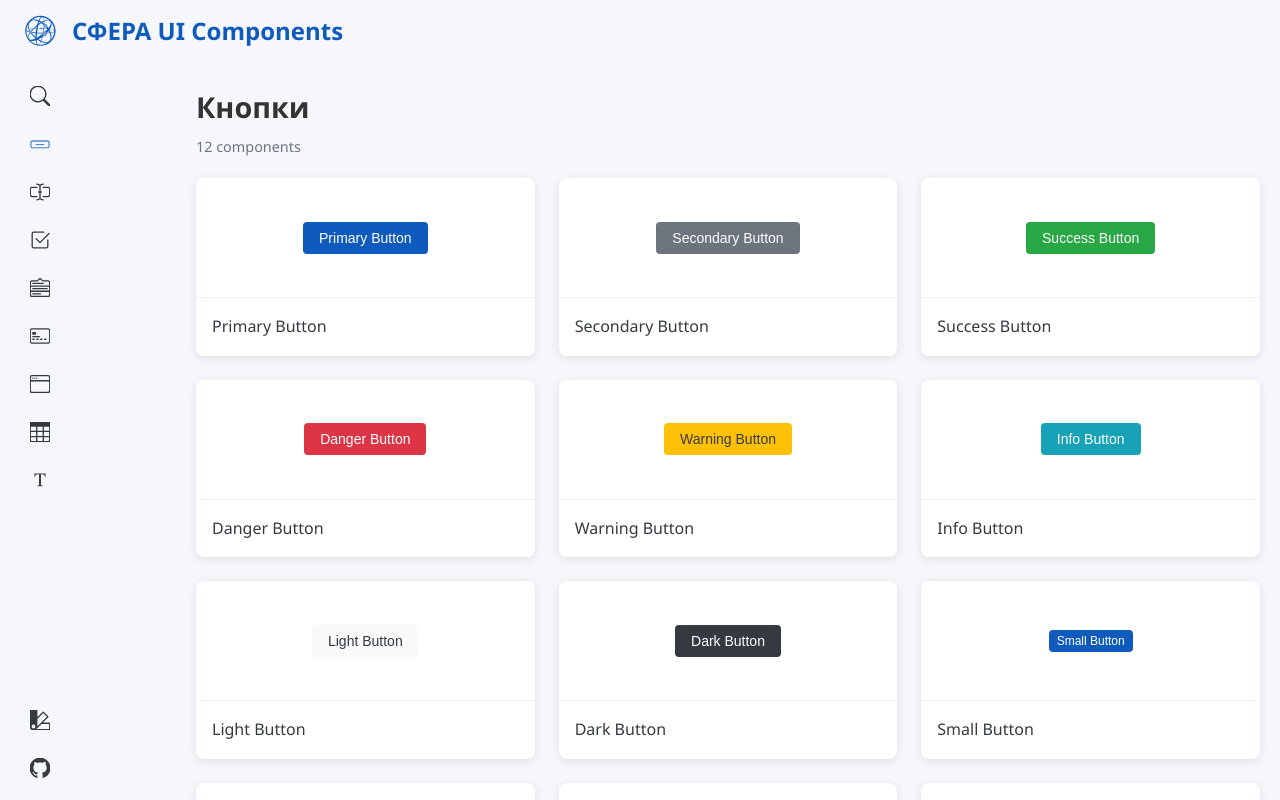
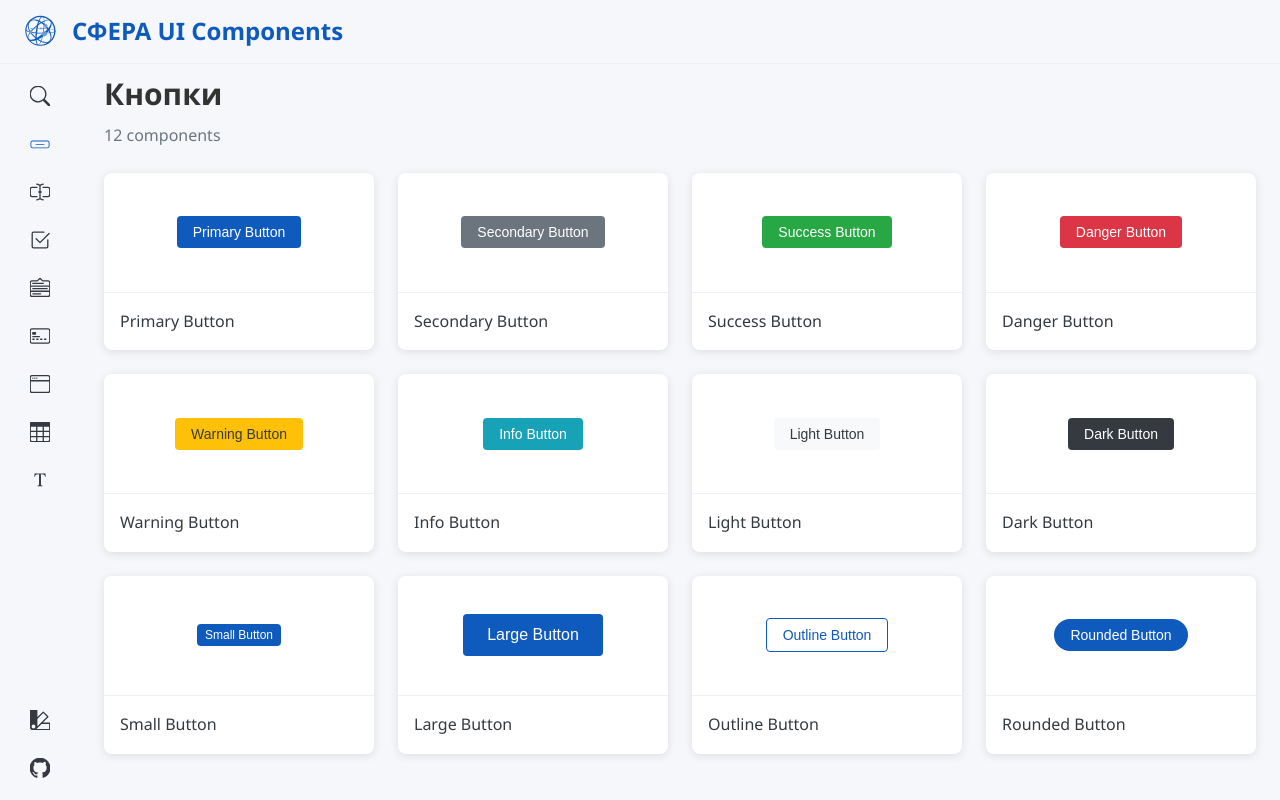
Before and after one commit to nikita20002000/sphere-web-fragments, a React (Vite) app: page / in a window 1280 px wide. Built offline with nearby package versions, Linux system fonts and the light colour scheme.

Commit message:
Fix: main page styles in _app.scss was fixed

```diff
--- a/src/styles/_app.scss
+++ b/src/styles/_app.scss
@@ -40,24 +40,23 @@ body {
 /* Content */
 .content {
   flex-grow: 1;
-  padding: 20px;
-  margin-left: 6rem;
+  padding: $spacing-s $spacing-lg ;
   transition: var(--transition);
 }
 
 .category-header {
-  margin-bottom: 20px;
+  margin-bottom: $spacing-lg;
 }
 
 .category-header h1 {
-  font-size: 1.8rem;
-  margin-bottom: 5px;
+  font-size: $font-size-3xl;
+  margin-bottom: $spacing-s;
   color: var(--color-text-primary);
 }
 
 .component-count {
   color: var(--color-secondary);
-  font-size: 0.9rem;
+  font-size: $font-size-md;
 }
 
 //TODO: УБрать
```
